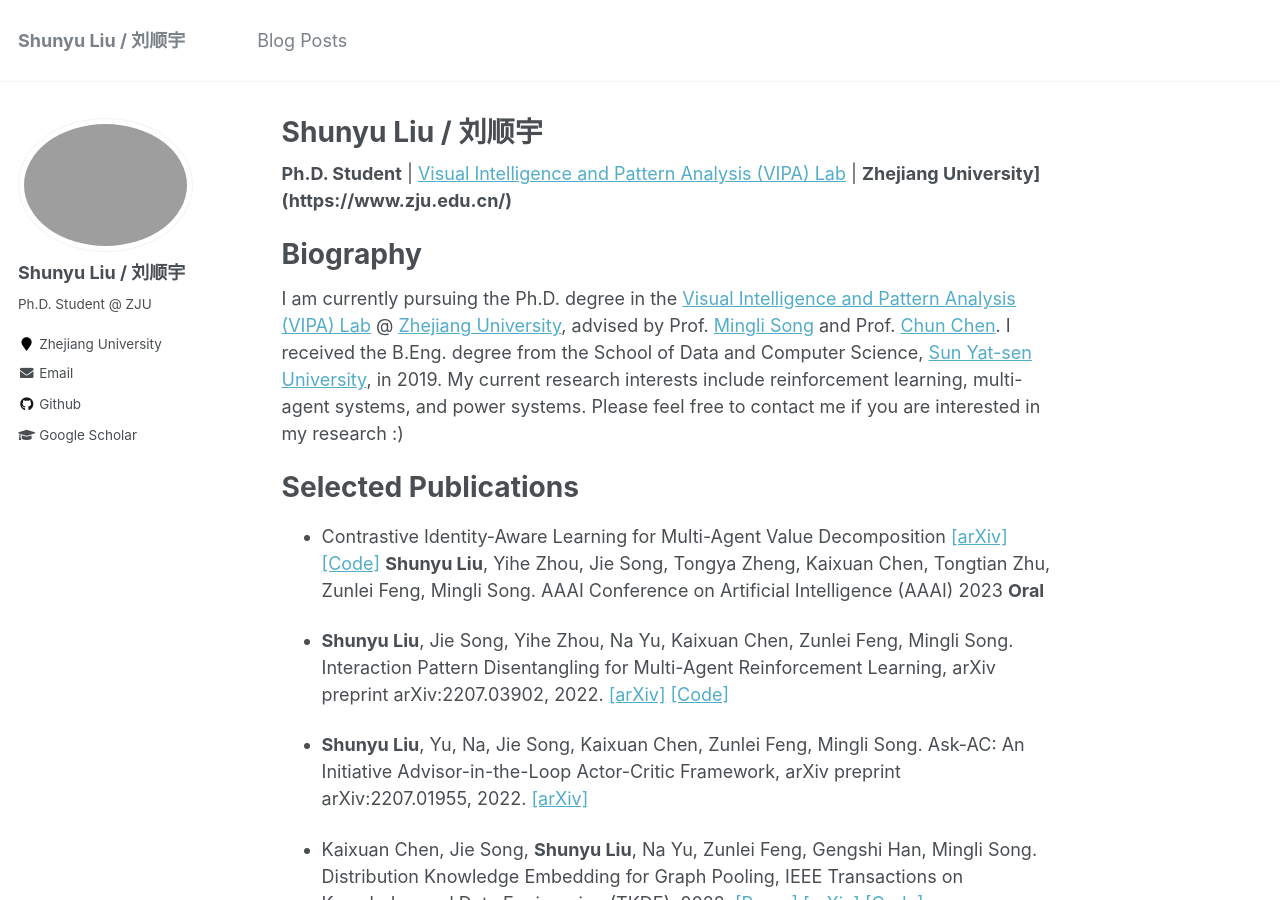
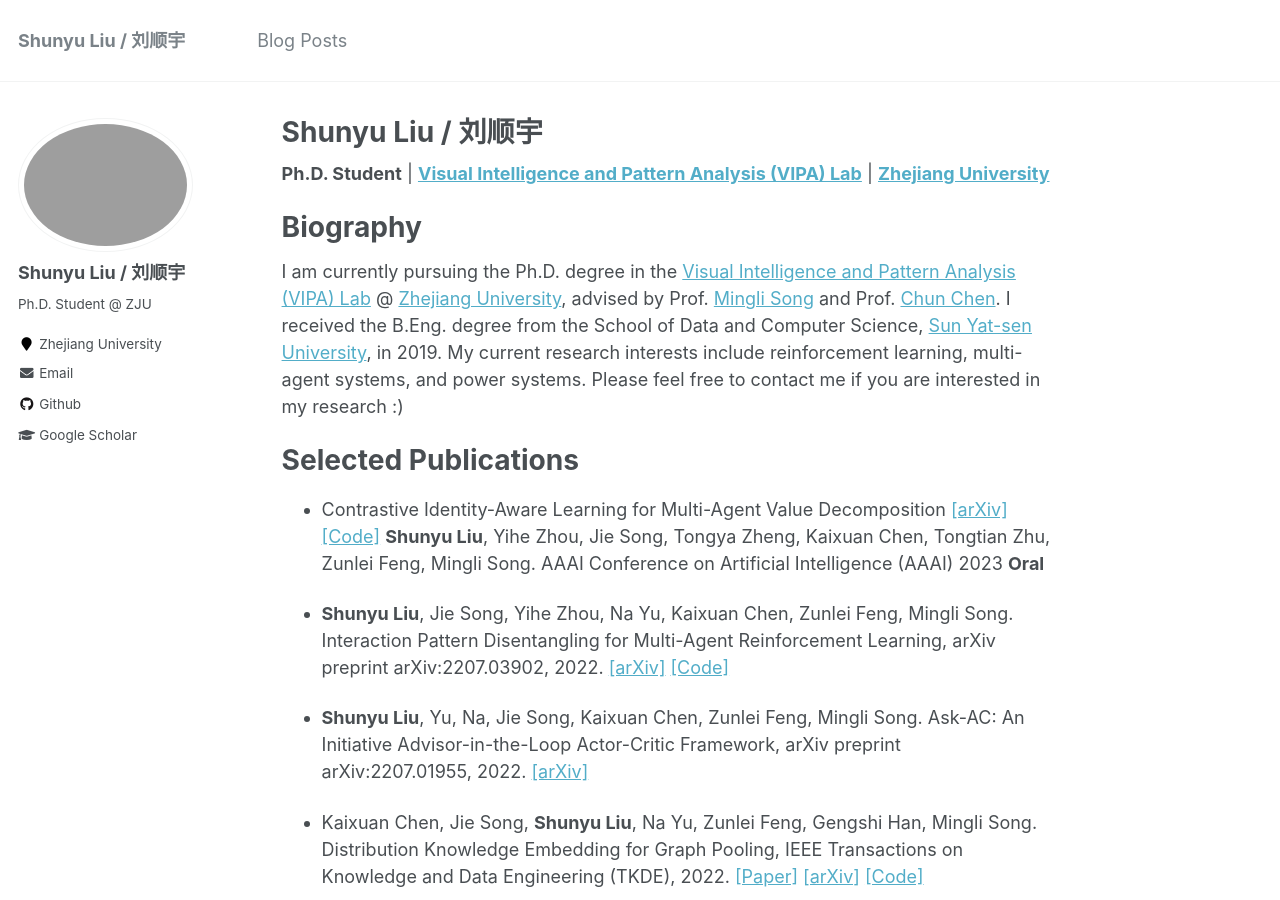
Before and after one commit to liushunyu/liushunyu.github.io, a Jekyll site: the page built from _pages/about.md, in a window 1280 px wide and 900 px high. Built offline with Jekyll 4.4.1, drawn with Linux system fonts in a browser that asks for light colours.

Commit message:
Update about.md

```diff
--- a/_pages/about.md
+++ b/_pages/about.md
@@ -8,7 +8,7 @@ redirect_from:
   - /about.html
 ---
 
-**Ph.D. Student** \| [Visual Intelligence and Pattern Analysis (VIPA) Lab](https://www.vipazoo.cn/) \| **Zhejiang University](https://www.zju.edu.cn/)**
+**Ph.D. Student** \| [**Visual Intelligence and Pattern Analysis (VIPA) Lab**](https://www.vipazoo.cn/) \| [**Zhejiang University**](https://www.zju.edu.cn/)
 
 Biography
 ======
```
